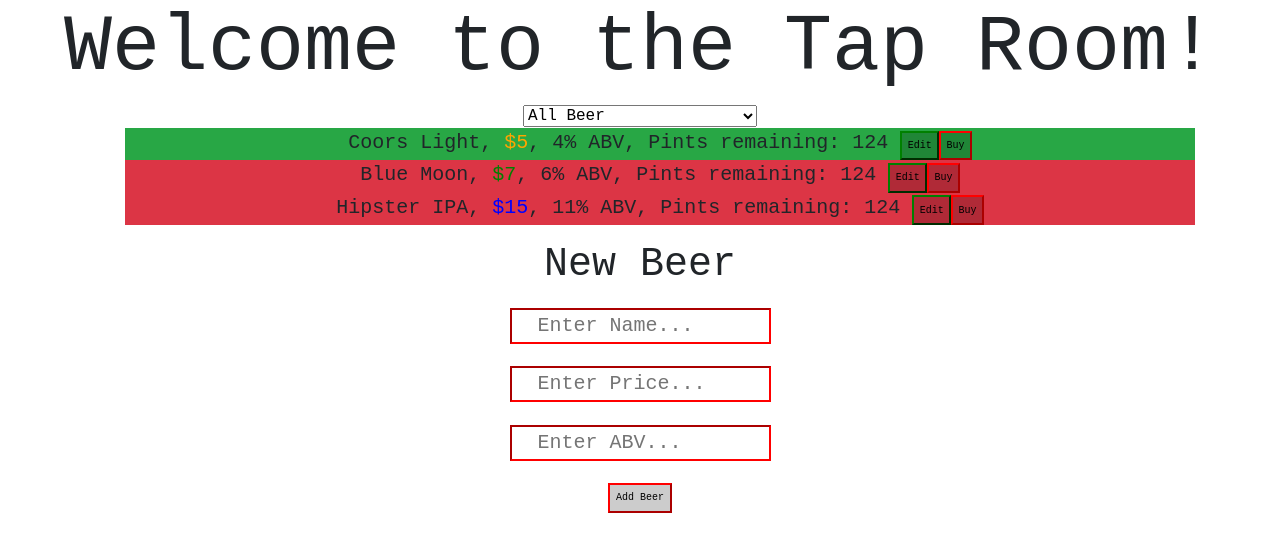
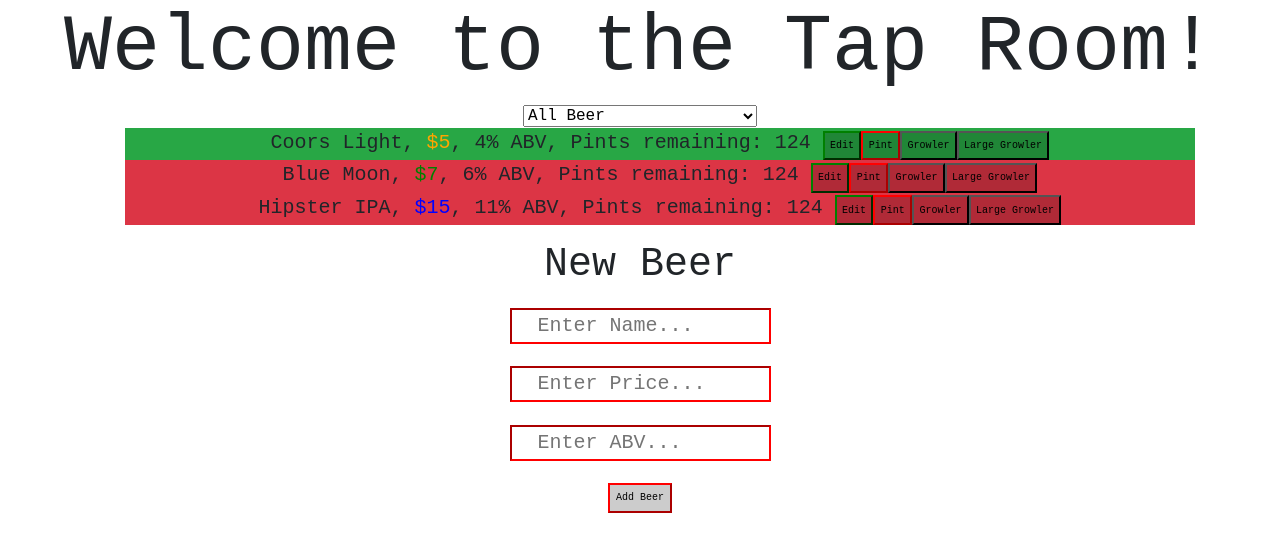
Before and after one commit to ldam77/Taproom, an Angular app: page / in a window 1280 px wide. Shown: the top 552 px of the page. Built offline with nearby package versions, Linux system fonts and the light colour scheme.

Commit message:
Add functionality to decrease capacity of beer.

```diff
--- a/src/app/app.component.html
+++ b/src/app/app.component.html
@@ -5,7 +5,7 @@
   </h1>
 </div>
 <div class="container">
-  <app-beer-list [childBeerList]="masterBeerKegList" (clickSender)="editBeer($event)" (clickedBuy)="buyBeer($event)"></app-beer-list>
+  <app-beer-list [childBeerList]="masterBeerKegList" (clickSender)="editBeer($event)" (clickedBuy)="buyBeer($event)" (clickedGrowler)="buyGrowler($event)"></app-beer-list>
 
   <app-new-beer (sendBeer)="addNewBeer($event)"></app-new-beer>
 
--- a/src/app/app.component.ts
+++ b/src/app/app.component.ts
@@ -32,4 +32,8 @@
     clickedBeer.capacity--;
   }
 
+  buyGrowler(clickedBeer: BeerKeg) {
+    clickedBeer.capacity-=2;
+  }
+
 }
--- a/src/app/beer-list/beer-list.component.html
+++ b/src/app/beer-list/beer-list.component.html
@@ -6,5 +6,5 @@
 
 <ul>
   <li [class]="alcoholContent(currentBeer)"*ngFor="let currentBeer of childBeerList | filter:desiredFilter"><span class="beer-name">{{ currentBeer.name }}</span>, <span [class]="priceColorCode(currentBeer)">${{ currentBeer.price }}</span>, {{ currentBeer.alcoholContent }}% ABV, Pints remaining: {{ currentBeer.capacity }} <button (click)="editButtonClicked(currentBeer)" class="btn-edit">Edit</button>
-  <button class="btn-buy" (click)="buyButtonClicked(currentBeer)">Buy</button></li>
+  <button class="btn-buy" (click)="buyButtonClicked(currentBeer)">Pint</button> <button (click)="growlerClicked(currentBeer)">Growler</button> <button (click)="largeGrowlerClicked(currentBeer)">Large Growler</button></li>
 </ul>
--- a/src/app/beer-list/beer-list.component.ts
+++ b/src/app/beer-list/beer-list.component.ts
@@ -10,6 +10,7 @@
   @Input() childBeerList: BeerKeg[];
   @Output() clickSender = new EventEmitter();
   @Output() clickedBuy = new EventEmitter();
+  @Output() clickedGrowler = new EventEmitter();
 
   editButtonClicked(currentBeer: BeerKeg) {
     this.clickSender.emit(currentBeer);
@@ -17,6 +18,15 @@
 
   buyButtonClicked(currentBeer: BeerKeg) {
     this.clickedBuy.emit(currentBeer);
+  }
+
+  growlerClicked(currentBeer: BeerKeg) {
+    this.clickedGrowler.emit(currentBeer);
+  }
+
+  largeGrowlerClicked(currentBeer: BeerKeg) {
+    this.growlerClicked(currentBeer);
+    this.growlerClicked(currentBeer);
   }
 
   alcoholContent(currentBeer:BeerKeg){
```
